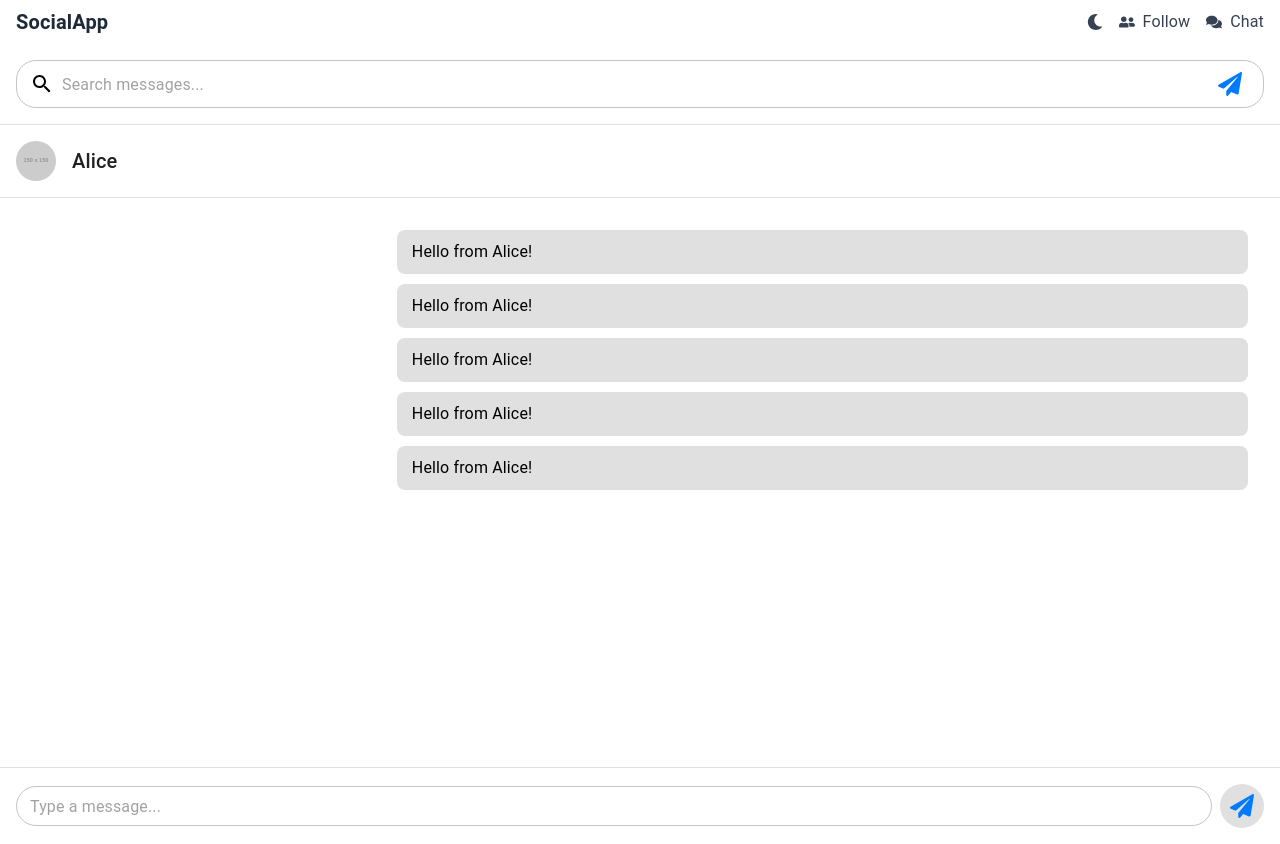
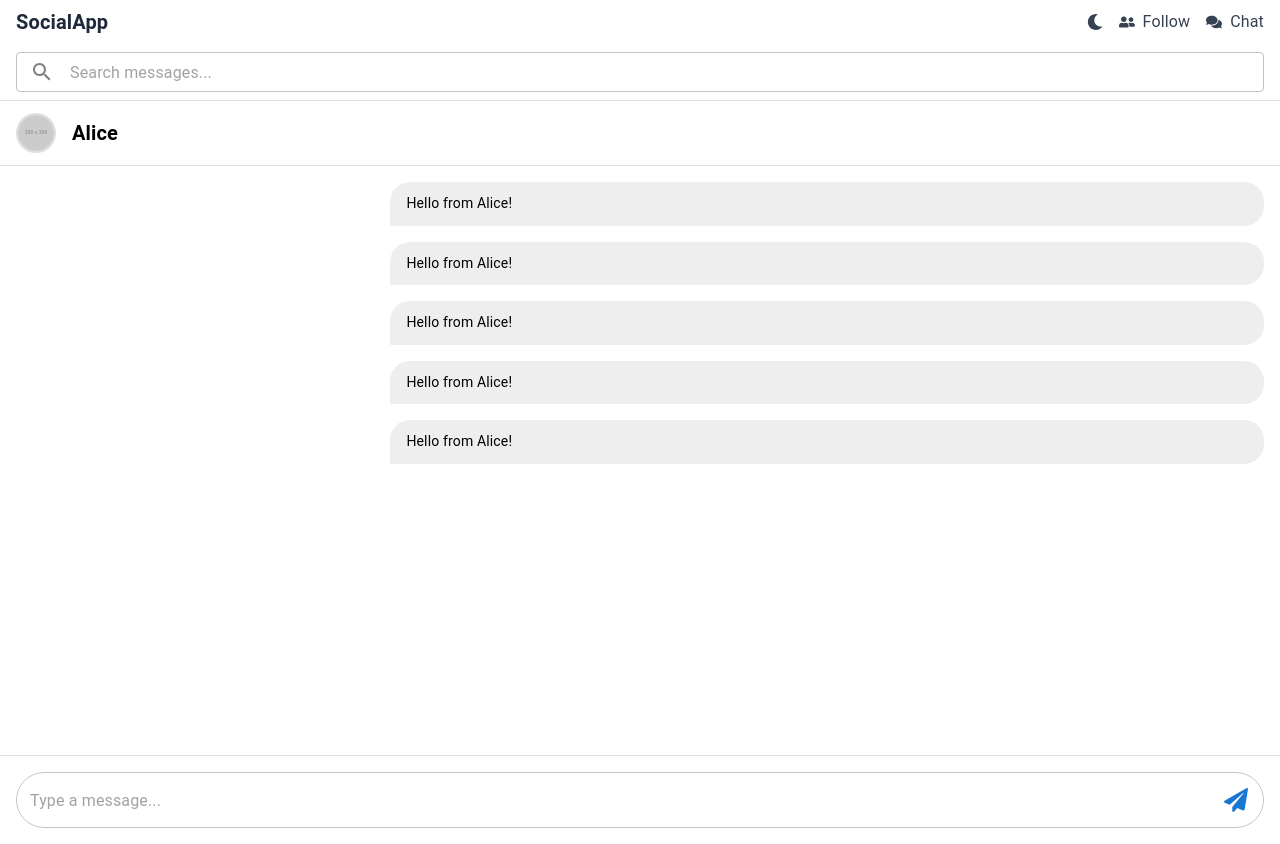
Before and after one commit to fatimamaqsood29/chat, a React (Vite) app: page /chat/1 in a window 1280 px wide. Built offline with nearby package versions, Linux system fonts and the light colour scheme.

Commit message:
send msg add

```diff
--- a/src/pages/Chat.jsx
+++ b/src/pages/Chat.jsx
@@ -23,7 +23,11 @@ export default function Chat() {
   useEffect(() => {
     if (chatUser) {
       const timer = setTimeout(() => {
-        setMessages([...messages, { id: messages.length + 1, text: `Hello from ${chatUser.name}!`, sender: 'them' }]);
+        setMessages([...messages, {
+          id: messages.length + 1,
+          text: `Hello from ${chatUser.name}!`,
+          sender: 'them'
+        }]);
       }, 1000);
       return () => clearTimeout(timer);
     }
@@ -31,7 +35,11 @@ export default function Chat() {
 
   const sendMessage = () => {
     if (message.trim()) {
-      setMessages([...messages, { id: messages.length + 1, text: message, sender: 'me' }]);
+      setMessages([...messages, {
+        id: messages.length + 1,
+        text: message,
+        sender: 'me'
+      }]);
       setMessage('');
       toast.success('Message sent!');
     }
@@ -39,8 +47,11 @@ export default function Chat() {
 
   const handleSearch = (event) => {
     setSearchQuery(event.target.value);
-    // Implement search functionality here
   };
+
+  const filteredMessages = messages.filter(msg =>
+    msg.text.toLowerCase().includes(searchQuery.toLowerCase())
+  );
 
   return (
     <Box
@@ -51,13 +62,9 @@ export default function Chat() {
     >
       {/* Search Bar */}
       <Box
-        p={2}
+        px={2}
+        py={1}
         borderBottom={`1px solid ${darkMode ? '#424242' : '#E0E0E0'}`}
-        sx={{
-          display: 'flex',
-          alignItems: 'center',
-          gap: 2,
-        }}
       >
         <TextField
           fullWidth
@@ -65,29 +72,133 @@ export default function Chat() {
           onChange={handleSearch}
           variant="outlined"
           placeholder="Search messages..."
+          size="small"
           sx={{
             backgroundColor: darkMode ? '#424242' : '#FFFFFF',
-            color: darkMode ? '#FFFFFF' : '#000',
-            borderRadius: '20px', // Rounded corners
+            borderRadius: '4px',
             '& .MuiOutlinedInput-root': {
-              borderRadius: '20px', // Rounded corners for the input
-              height: '48px', // Increase text field size
+              height: '40px',
+              paddingRight: '8px',
             },
           }}
           InputProps={{
             startAdornment: (
               <InputAdornment position="start">
-                <SearchIcon sx={{ color: darkMode ? '#FFF' : '#000' }} />
+                <SearchIcon
+                  sx={{
+                    color: darkMode ? '#FFFFFF80' : '#00000080',
+                    marginRight: '8px'
+                  }}
+                />
               </InputAdornment>
             ),
+          }}
+        />
+      </Box>
+
+      {/* Chat Header */}
+      <Box
+        display="flex"
+        alignItems="center"
+        px={2}
+        py={1.5}
+        borderBottom={`1px solid ${darkMode ? '#424242' : '#E0E0E0'}`}
+      >
+        <Avatar
+          src={chatUser.avatar}
+          sx={{
+            width: 40,
+            height: 40,
+            mr: 2,
+            border: `2px solid ${darkMode ? '#757575' : '#e0e0e0'}`
+          }}
+        />
+        <Typography
+          variant="h6"
+          sx={{
+            fontWeight: 600,
+            color: darkMode ? '#fff' : '#000'
+          }}
+        >
+          {chatUser.name}
+        </Typography>
+      </Box>
+
+      {/* Chat Messages Section */}
+      <Box
+        flex="1"
+        p={2}
+        sx={{
+          maxHeight: 'calc(100vh - 160px)',
+          overflowY: 'auto',
+          '&::-webkit-scrollbar': {
+            width: '6px',
+          },
+          '&::-webkit-scrollbar-track': {
+            background: darkMode ? '#424242' : '#f1f1f1',
+          },
+          '&::-webkit-scrollbar-thumb': {
+            background: darkMode ? '#757575' : '#888',
+            borderRadius: '4px',
+          },
+        }}
+      >
+        {filteredMessages.map((msg) => (
+          <motion.div
+            key={msg.id}
+            initial={{ opacity: 0, y: 20 }}
+            animate={{ opacity: 1, y: 0 }}
+            transition={{ duration: 0.3 }}
+            style={{
+              maxWidth: '70%',
+              margin: msg.sender === 'me' ? '0 auto 16px 0' : '0 0 16px auto',
+              padding: '12px 16px',
+              borderRadius: msg.sender === 'me'
+                ? '20px 20px 0 20px'
+                : '20px 20px 20px 0',
+              backgroundColor: msg.sender === 'me'
+                ? (darkMode ? '#1976d2' : '#1976d2')
+                : (darkMode ? '#424242' : '#eeeeee'),
+              color: msg.sender === 'me' ? '#fff' : (darkMode ? '#fff' : '#000'),
+              fontSize: '0.875rem',
+              lineHeight: 1.4,
+            }}
+          >
+            {msg.text}
+          </motion.div>
+        ))}
+      </Box>
+
+      {/* Message Input */}
+      <Box
+        px={2}
+        py={2}
+        borderTop={`1px solid ${darkMode ? '#424242' : '#E0E0E0'}`}
+      >
+        <TextField
+          fullWidth
+          value={message}
+          onChange={(e) => setMessage(e.target.value)}
+          onKeyPress={(e) => e.key === 'Enter' && sendMessage()}
+          variant="outlined"
+          placeholder="Type a message..."
+          sx={{
+            backgroundColor: darkMode ? '#424242' : '#FFFFFF',
+            borderRadius: '30px',
+            '& .MuiOutlinedInput-root': {
+              borderRadius: '30px',
+              paddingRight: '8px',
+            },
+          }}
+          InputProps={{
             endAdornment: (
               <InputAdornment position="end">
                 <IconButton
                   onClick={sendMessage}
                   sx={{
-                    color: darkMode ? '#FFF' : '#007BFF',
+                    color: darkMode ? '#fff' : '#1976d2',
                     '&:hover': {
-                      backgroundColor: 'transparent', // Remove hover background
+                      backgroundColor: darkMode ? '#ffffff1a' : '#1976d20a',
                     },
                   }}
                 >
@@ -98,86 +209,6 @@ export default function Chat() {
           }}
         />
       </Box>
-
-      {/* Chat Header */}
-      <Box display="flex" alignItems="center" p={2} borderBottom={`1px solid ${darkMode ? '#424242' : '#E0E0E0'}`}>
-        <Avatar src={chatUser.avatar} sx={{ width: 40, height: 40, mr: 2 }} />
-        <Typography variant="h6" color={darkMode ? 'grey.100' : 'text.primary'}>
-          {chatUser.name}
-        </Typography>
-      </Box>
-
-      {/* Chat Messages Section */}
-      <Box
-        flex="1"
-        p={4}
-        overflow="auto"
-        sx={{
-          maxHeight: 'calc(100vh - 200px)', // Adjust height for responsiveness
-          overflowY: 'auto',
-        }}
-      >
-        {messages.map((msg) => (
-          <motion.div
-            key={msg.id}
-            initial={{ opacity: 0, y: 20 }}
-            animate={{ opacity: 1, y: 0 }}
-            transition={{ duration: 0.3 }}
-            style={{
-              maxWidth: '70%',
-              margin: msg.sender === 'me' ? '0 auto 10px 0' : '0 0 10px auto',
-              padding: '10px 15px',
-              borderRadius: '8px',
-              backgroundColor: msg.sender === 'me' ? '#007BFF' : darkMode ? '#424242' : '#E0E0E0',
-              color: msg.sender === 'me' ? '#FFF' : darkMode ? '#FFF' : '#000',
-              textAlign: 'left',
-            }}
-          >
-            {msg.text}
-          </motion.div>
-        ))}
-      </Box>
-
-      {/* Message Input Section */}
-      <Box
-        p={2}
-        borderTop={`1px solid ${darkMode ? '#424242' : '#E0E0E0'}`}
-        bgcolor={darkMode ? 'background.default' : 'background.paper'}
-      >
-        <Box display="flex" alignItems="center">
-          <TextField
-            fullWidth
-            value={message}
-            onChange={(e) => setMessage(e.target.value)}
-            variant="outlined"
-            placeholder="Type a message..."
-            sx={{
-              backgroundColor: darkMode ? '#424242' : '#FFFFFF',
-              color: darkMode ? '#FFFFFF' : '#000',
-              borderRadius: '30px', // Rounded corners
-              '& .MuiOutlinedInput-root': {
-                borderRadius: '20px', // Rounded corners for the input
-                height: '40px', // Increase text field size
-              },
-            }}
-          />
-          <IconButton
-            onClick={sendMessage}
-            sx={{
-              color: darkMode ? '#FFF' : '#007BFF',
-              ml: 1,
-              backgroundColor: darkMode ? '#424242' : '#E0E0E0',
-              borderRadius: '50%',
-              padding: '10px',
-              '&:hover': {
-                backgroundColor: darkMode ? '#616161' : '#BDBDBD',
-              },
-            }}
-          >
-            <FaPaperPlane />
-          </IconButton>
-        </Box>
-      </Box>
     </Box>
   );
 }
```
